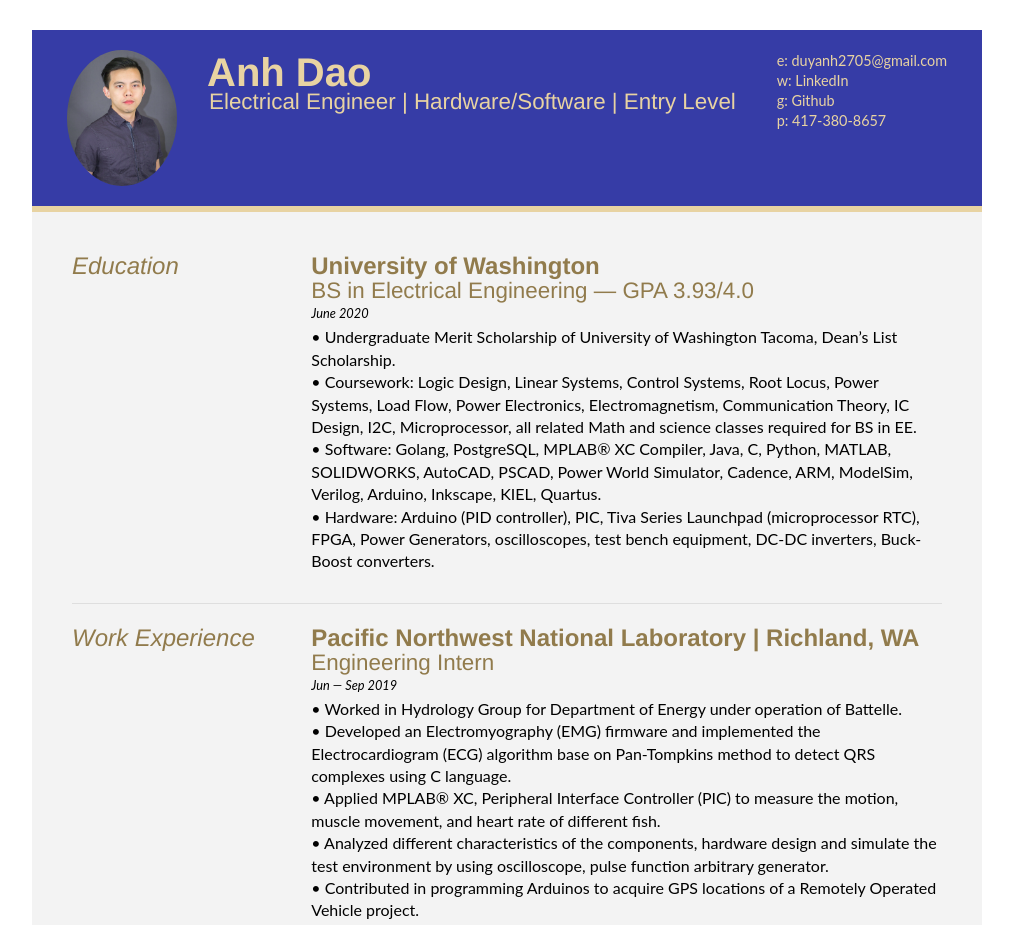
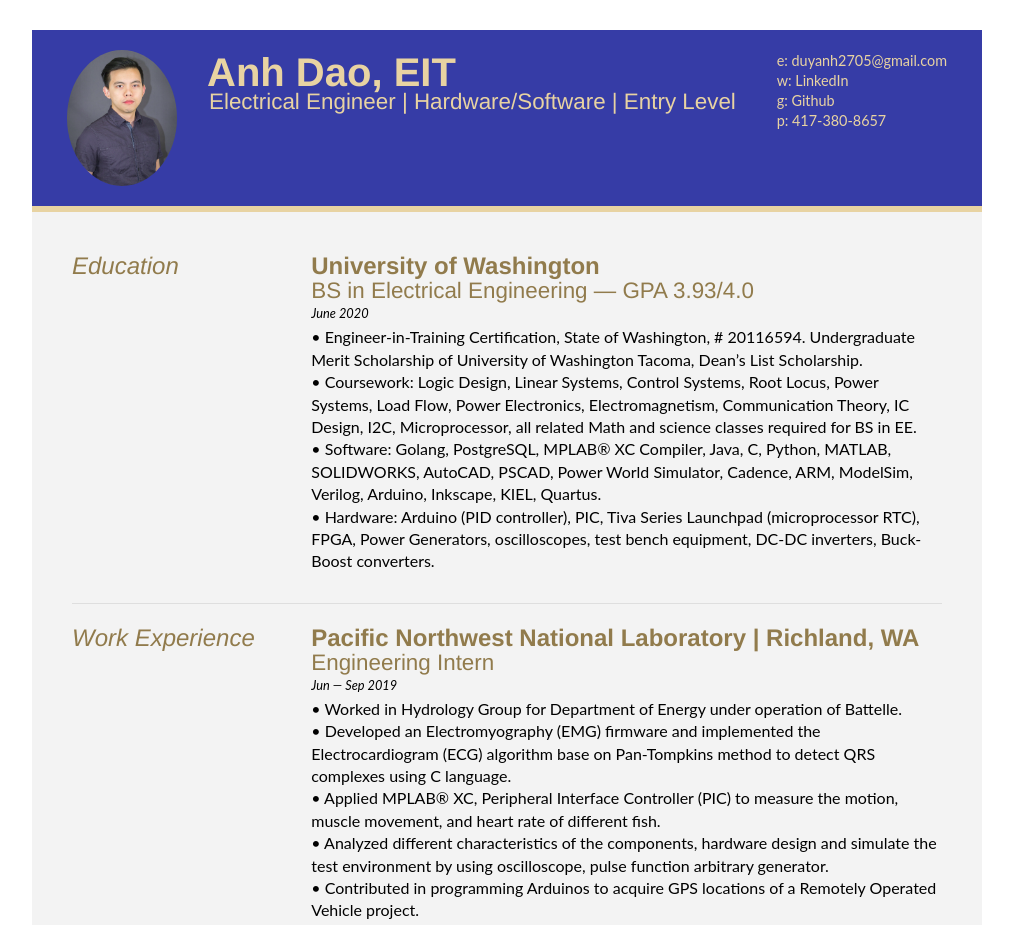
Before and after one commit to adaoEE/resume, a plain HTML site: page index.html in a window 1280 px wide. Shown: the top 925 px of the page, without its empty margins (133-1146 px from the left). Drawn offline with Linux system fonts and the light colour scheme.

Commit message:
Update index.html

```diff
--- a/index.html
+++ b/index.html
@@ -68,7 +68,7 @@
 		</div>
 
 		<div id="name">
-			<h1>Anh Dao</h1>
+			<h1>Anh Dao, EIT</h1>
 			<h2>Electrical Engineer | Hardware/Software | Entry Level</h2>
 		</div>
 
@@ -102,7 +102,7 @@
 							</h3>
 						</div>
 							<p class="subDetails">June 2020</p>
-							<p> • Undergraduate Merit Scholarship of University of Washington Tacoma, Dean’s List Scholarship.
+							<p> • Engineer-in-Training Certification, State of Washington, # 20116594. Undergraduate Merit Scholarship of University of Washington Tacoma, Dean’s List Scholarship.
 							<br> <b>• Coursework:</b> Logic Design, Linear Systems, Control Systems, Root Locus, Power Systems, Load Flow, Power Electronics, Electromagnetism, Communication Theory, IC Design, I2C, Microprocessor, all related Math and science classes required for BS in EE.
 							</br> <b>• Software:</b> Golang, PostgreSQL, MPLAB® XC Compiler, Java, C, Python, MATLAB, SOLIDWORKS, AutoCAD, PSCAD, Power World Simulator, Cadence, ARM, ModelSim, Verilog, Arduino, Inkscape, KIEL, Quartus.
 							<br> • <b>Hardware: </b>Arduino (PID controller), PIC, Tiva Series Launchpad (microprocessor RTC), FPGA, Power Generators, oscilloscopes, test bench equipment, DC-DC inverters, Buck-Boost converters.
```
